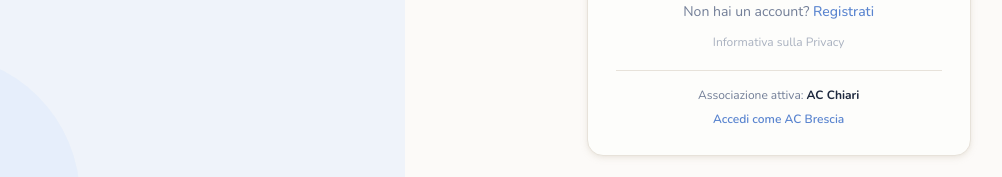
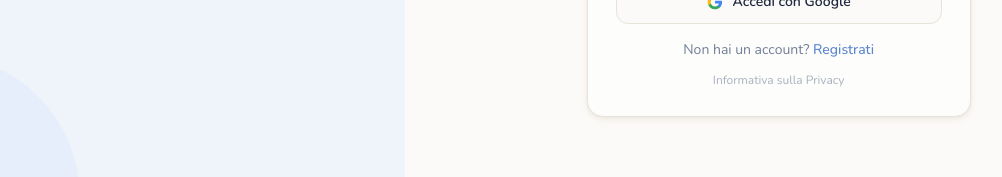
Before and after one commit to piantonimatteo99-code/ac-chiari, a Next.js app: page /login in a window 1280 px wide. Shown: the part 538-715 px from the top of the page, without its empty margins (128-1130 px from the left). Built offline with nearby package versions, Linux system fonts and the light colour scheme; no server answers.

Commit message:
revert: rimosso avviso di connessione e selettore associazione su login

```diff
--- a/app/login/page.tsx
+++ b/app/login/page.tsx
@@ -13,7 +13,6 @@ import { Eye, EyeOff, AlertCircle, InfoIcon, ShieldCheck, X } from 'lucide-react
 import { AcChiariLogo } from '@/components/ac-logo';
 import { triggerNotification } from '@/lib/trigger-notification';
 import { useTenant } from '@/src/hooks/useTenant';
-import { TENANTS } from '@/lib/tenants';
 
 // ---- Componente interno che usa useSearchParams ----
 function LoginForm() {
@@ -48,11 +47,6 @@ function LoginForm() {
   const { user, isUserLoading } = useUser();
   const router = useRouter();
   const searchParams = useSearchParams();
-
-  const handleSwitchTenant = (tenantId: string) => {
-    document.cookie = `tenant_id=${tenantId}; path=/; max-age=31536000`;
-    window.location.reload();
-  };
 
   // Countdown timer for resend button
   useEffect(() => {
@@ -94,7 +88,7 @@ function LoginForm() {
         } catch (err) {
           console.error("Errore durante il controllo del documento utente:", err);
           if (auth) await signOut(auth);
-          setError('Si è verificato un errore di connessione. Assicurati che il database dell\'associazione sia attivo.');
+          setError('Questo account non è registrato per questa associazione.');
         }
       }
     };
@@ -555,26 +549,6 @@ function LoginForm() {
               </Link>
             </div>
 
-            {/* Selettore associazione per sviluppo locale/comodità */}
-            <div className="mt-5 border-t border-border pt-4 text-center">
-              <p className="text-xs text-muted-foreground mb-2">
-                Associazione attiva: <strong className="text-foreground">{tenantConfig.name}</strong>
-              </p>
-              <div className="flex flex-wrap justify-center gap-x-3 gap-y-1">
-                {Object.values(TENANTS).map((t) => (
-                  t.id !== tenantConfig.id && (
-                    <button
-                      key={t.id}
-                      type="button"
-                      onClick={() => handleSwitchTenant(t.id)}
-                      className="text-xs text-primary font-semibold hover:underline"
-                    >
-                      Accedi come {t.name}
-                    </button>
-                  )
-                ))}
-              </div>
-            </div>
           </div>
         </div>
       </div>
```
